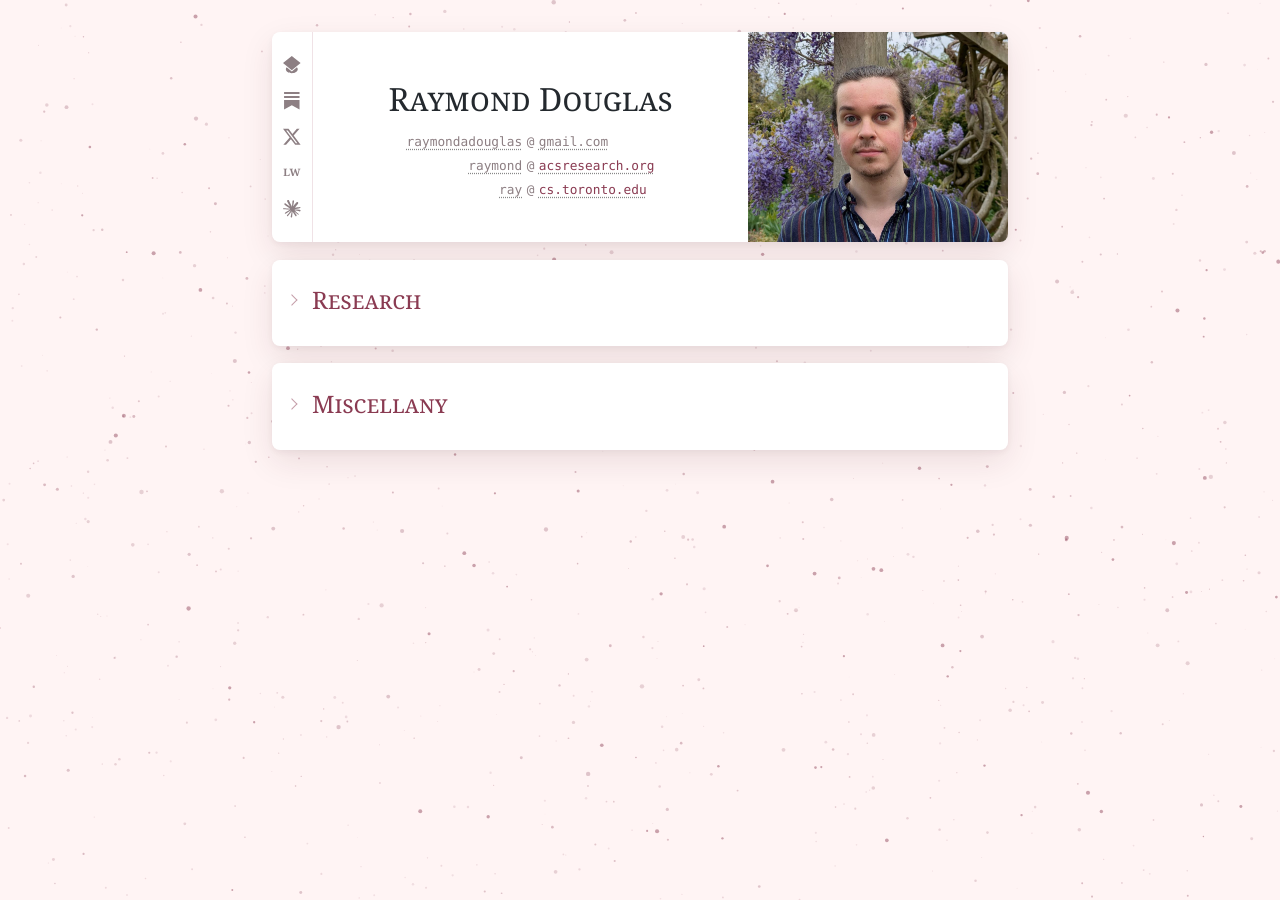
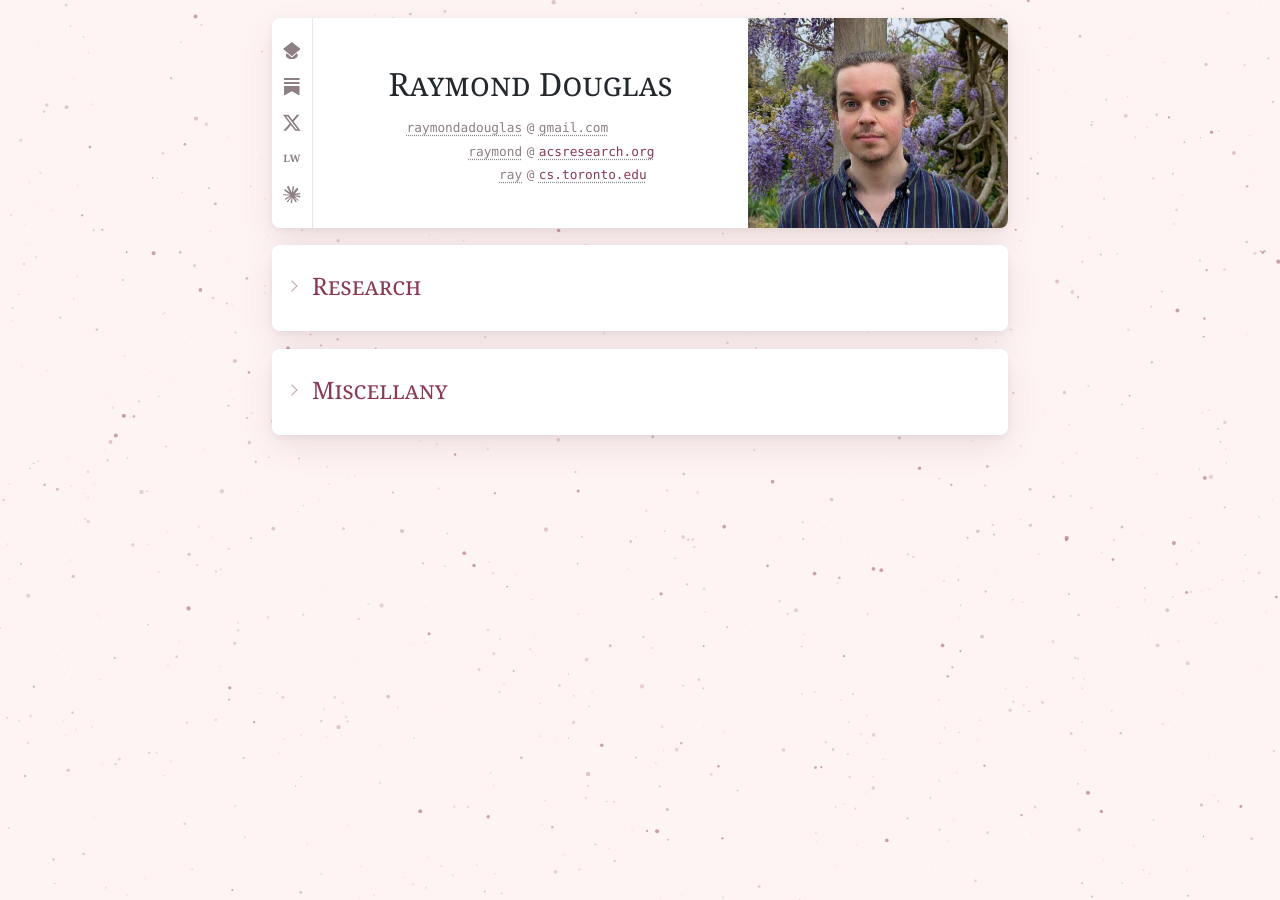
Before and after one commit to raymondadouglas/raymondadouglas.github.io, a Jekyll site: the page built from index.markdown, in a window 1280 px wide. Built offline with Jekyll 4.4.1, drawn with Linux system fonts in a browser that asks for light colours.

Commit message:
minor margin tweak

```diff
--- a/_layouts/research.html
+++ b/_layouts/research.html
@@ -22,7 +22,7 @@
 
         .container {
             max-width: 46em;
-            margin: 1.5em auto;
+            margin: 0.6em auto;
         }
 
         .card {
```
